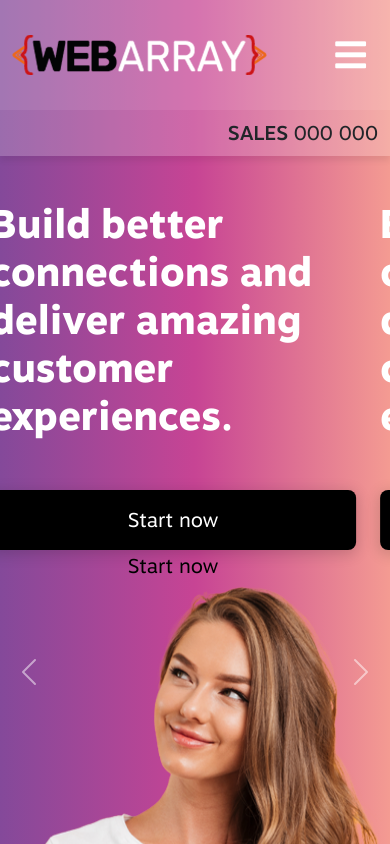
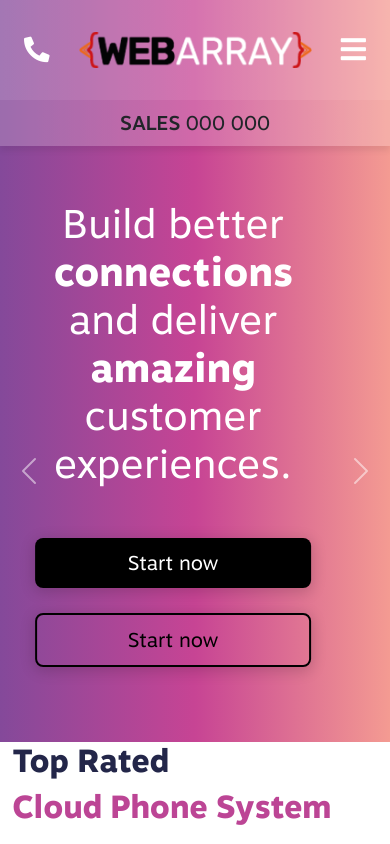
Before and after one commit to Alexa-95/WebArray-task, a website: page index.html in a window 390 px wide. Shown: the top 844 px of the page. Drawn offline with Linux system fonts and the light colour scheme.

Commit message:
m-ka header, slider

```diff
--- a/index.html
+++ b/index.html
@@ -9,11 +9,16 @@
     <link rel="stylesheet" href="assets/css/fontawesome.css">
 </head>
 <body>
-  <div class="fixed-top">
+  <div id="header-menu" class="fixed-top">
     <nav class="navbar navbar-expand-lg navbar-light menu">
       <div class="container">
-        <a class="navbar-brand col-lg-3 starts" href="#">
-          <img src="images/logo.png" alt="logo image" width="255" height="40">
+        <div class="phonecall d-lg-none">
+          <a href="tel:+480">
+            <i class="fas fa-phone-alt"></i>
+          </a>
+        </div>
+        <a class="logo-image col-lg-3 starts" href="#">
+          <img src="./images/Logo.png" alt="logo image" width="255" height="40">
         </a>
         <button class="navbar-toggler" type="button" data-bs-toggle="collapse" data-bs-target="#navbarNav" aria-controls="navbarNav" aria-expanded="false" aria-label="Toggle navigation">
           <span><i class="fas fa-bars"></i></span>
@@ -29,7 +34,7 @@
       </div>
     </nav>
     <nav class="second-nav navbar navbar-expand-lg navbar-light menu-extra">
-      <div class="container">
+      <div class="container justify-content-lg-end justify-content-center">
         <span class="second-nac--text text-normal">
           <span class="text-medium">SALES </span><span class="text-regular">000 000</span>
         </span>
@@ -43,14 +48,20 @@
             <div class="container">
                 <div class="row align-items-center text-white">
                   <div class="col-md-9 starts text-start">
-                    <h1 class="text-e-bold">
-                      <span>
-                        Build better connections
+                    <h1 class="h-main">
+                      <span class="e-bold_to_regular">
+                        Build better
                       </span>
-                      <span>
-                        and deliver amazing
+                      <span class="text-e-bold">
+                        connections
                       </span>
-                      <span>
+                      <span class="e-bold_to_regular">
+                        and deliver
+                      </span>
+                      <span class="text-e-bold">
+                        amazing
+                      </span>
+                      <span class="e-bold_to_regular">
                         customer experiences.
                       </span>
                     </h1>
@@ -67,7 +78,7 @@
                       </div>
                     </div>
                   </div>
-                  <div class="col-md-3 starts ">
+                  <div class="col-md-3 starts d-none d-lg-block">
                     <img src="images/Header Image Woman.png" alt="header image woman" width="434" height="561"/>
                   </div>
                 </div>
@@ -77,14 +88,20 @@
             <div class="container">
               <div class="row align-items-center text-white">
                 <div class="col-md-9 starts text-start">
-                  <h1 class="text-e-bold">
-                    <span>
-                      Build better connections
+                  <h1 class="h-main">
+                    <span class="e-bold_to_regular">
+                      Build better
                     </span>
-                    <span>
-                      and deliver amazing
+                    <span class="text-e-bold">
+                      connections
                     </span>
-                    <span>
+                    <span class="e-bold_to_regular">
+                      and deliver
+                    </span>
+                    <span class="text-e-bold">
+                      amazing
+                    </span>
+                    <span class="e-bold_to_regular">
                       customer experiences.
                     </span>
                   </h1>
@@ -101,7 +118,7 @@
                     </div>
                   </div>
                 </div>
-                <div class="col-md-3 starts ">
+                <div class="col-md-3 starts d-none d-lg-block">
                   <img src="images/Header Image Woman.png" alt="header image woman" width="434" height="561"/>
                 </div>
               </div>
@@ -111,14 +128,20 @@
             <div class="container">
               <div class="row align-items-center text-white">
                 <div class="col-md-9 starts text-start">
-                  <h1 class="text-e-bold">
-                    <span>
-                      Build better connections
+                  <h1 class="h-main">
+                    <span class="e-bold_to_regular">
+                      Build better
                     </span>
-                    <span>
-                      and deliver amazing
+                    <span class="text-e-bold">
+                      connections
                     </span>
-                    <span>
+                    <span class="e-bold_to_regular">
+                      and deliver
+                    </span>
+                    <span class="text-e-bold">
+                      amazing
+                    </span>
+                    <span class="e-bold_to_regular">
                       customer experiences.
                     </span>
                   </h1>
@@ -135,7 +158,7 @@
                     </div>
                   </div>
                 </div>
-                <div class="col-md-3 starts ">
+                <div class="col-md-3 starts d-none d-lg-block">
                   <img src="images/Header Image Woman.png" alt="header image woman" width="434" height="561"/>
                 </div>
               </div>
--- a/package.json
+++ b/package.json
@@ -4,7 +4,7 @@
   "description": "Website for WebArray",
   "main": "index.js",
   "scripts": {
-   "compile:sass": "sass --watch scss:assets/css"
+    "compile:sass": "sass --watch scss:assets/css"
   },
   "keywords": [
     "Bootstrap",
--- a/scss/components/_buttons.scss
+++ b/scss/components/_buttons.scss
@@ -14,7 +14,7 @@
   }
 }
 
-@mixin button-cta($pdng: 15px 25px, $bg-c: #000, $color: #fff, $border-r: 4px){
+@mixin button-cta($pdng: 10px 25px, $bg-c: #000, $color: #fff, $border-r: 4px){
   padding: $pdng;
   background-color: $bg-c;
   color: $color;
--- a/scss/components/_typography.scss
+++ b/scss/components/_typography.scss
@@ -126,3 +126,9 @@ h3 {
 .text-thin{
   font-family: "Thin";
 }
+.e-bold_to_regular{
+  font-family: "Regular";
+  @include media-breakpoint-up(md) {
+    font-family: "Extra Bold";
+  }
+}
--- a/scss/sections/_navbar.scss
+++ b/scss/sections/_navbar.scss
@@ -1,13 +1,44 @@
 @use '../custom' as *;
 
+#header-menu{
+  background: linear-gradient(90deg, $gradient-left 0%, $gradient-mid 50%, $gradient-right 100%);
+
+}
 .menu {
   padding: 30px 0;
   background-color: rgba(255, 255, 255, 0.25);
 
+  .phonecall{
+    a{
+      color: #fff;
+      text-decoration: none;
+      font-size: 1.6rem;
+      padding: 0.25rem 0.75rem;
+      @include media-breakpoint-up(md){
+        font-size: 2rem;
+      }
+    }
+  }
+
+  .logo-image{
+    max-width: calc(100% - 100px);
+    img{
+      @include media-breakpoint-down(md){
+        display: block;
+        max-width: 100%;
+        object-fit: contain;
+        object-position: center;
+        padding: 0 0.7rem;
+      }
+    }
+  }
+
   .navbar-toggler{
     color: $white;
     border: unset;
-    i{
+    font-size: 1.8rem;
+    box-shadow: none;
+    @include media-breakpoint-up(md){
       font-size: 2.2rem;
     }
   }
@@ -15,11 +46,6 @@
   &-extra{
     background-color: rgba(251, 251, 251, 0.2);
     box-shadow: 0px 5px 6px 0px rgba(0, 0, 0, 0.07);
-
-    .container{
-      justify-content: flex-end;
-    }
-
   }
   .navbar-nav{
     width: 100%;
--- a/scss/sections/_start.scss
+++ b/scss/sections/_start.scss
@@ -6,16 +6,37 @@
   background: linear-gradient(90deg, $gradient-left 0%, $gradient-mid 50%, $gradient-right 100%);
   padding-top: 200px;
 
+  .h-main{
+    @include media-breakpoint-down(md){
+      text-align: center;
+      display: flex;
+      flex-direction: column;
+    }
+  }
+
   .btns-container{
     margin-top: 50px;
+    @include media-breakpoint-down(md){
+      max-width: 300px;
+      margin: 50px auto;
+    }
 
     .button{
       width: 100%;
+      @include media-breakpoint-down(md){
+        margin-bottom: 25px;
+      }
+      &:not(.button-cta){
+        @include media-breakpoint-down(md){
+          @include button-cta($border-r: 8px, $bg-c: transparent, $color: #000);
+          border: 2px solid #000;
+        }
+      }
     }
   }
 
   .button-cta {
-    @include button-cta($pdng: 15px 25px, $border-r: 8px);
+    @include button-cta($border-r: 8px);
   }
 }
 
```
Also changed, not shown: assets/css/style.css, 2 other files.
